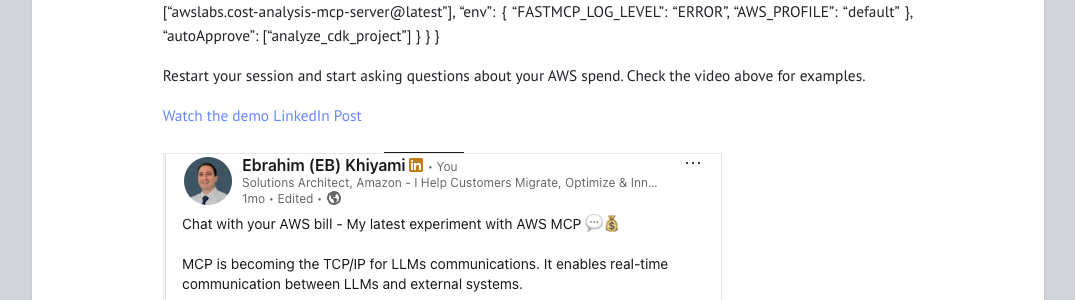
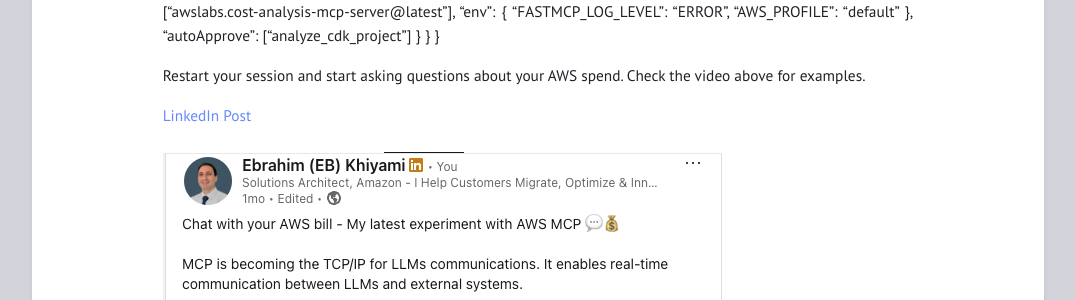
Before and after one commit to ekhiyami/ekhiyami.github.io, a Jekyll site: the page built from _posts/2025-05-6-chat-with-aws.md, in a window 1280 px wide and 900 px high, scrolled down 1785 px. Shown: the part 154-454 px from the top of the window, without its empty margins (102-1177 px from the left). Built offline with Jekyll 4.4.1, drawn with Linux system fonts in a browser that asks for light colours.

Commit message:
Update 2025-05-6-chat-with-aws.md

```diff
--- a/_posts/2025-05-6-chat-with-aws.md
+++ b/_posts/2025-05-6-chat-with-aws.md
@@ -85,7 +85,7 @@
 
 Restart your session and start asking questions about your AWS spend. Check the video above for examples.
 
-[Watch the demo](https://www.youtube.com/watch?v=VIDEO_ID)
+
 [LinkedIn Post](https://www.linkedin.com/posts/eb-khiyami_chat-with-your-aws-bill-activity-7325533983788662786-PT-6?utm_source=share&utm_medium=member_desktop&rcm=ACoAAALV-AEByriO-neqsWiP7QcZkthfNqE6-Oo)
 
 ![chatbill](/assets/chatbill.png)
```
